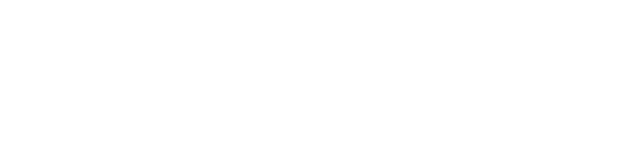
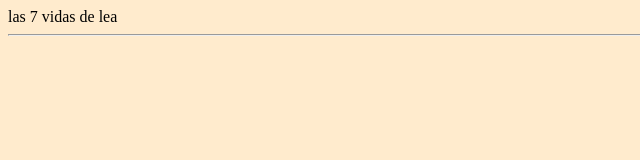
Before and after one commit to barse6v/rubrica_01_punto_02, a plain HTML site: page PUNTO02.html in a window 1280 px wide. Shown: the whole page, without its empty margins (0-640 px from the left). Drawn offline with Linux system fonts and the light colour scheme.

Commit message:
Update PUNTO02.html
añadido primer titulo

```diff
--- a/PUNTO02.html
+++ b/PUNTO02.html
@@ -5,7 +5,9 @@
     <meta name="viewport" content="width=device-width, initial-scale=1.0">
     <title>punto 02</title>
 </head>
-<body>
+<body style="background-color: blanchedalmond;"
+    <h1 style="color: rgb(0, 0, 0); text-align: center;">las 7 vidas de lea</h1>
 
+    <hr>
 </body>
 </html>
```
